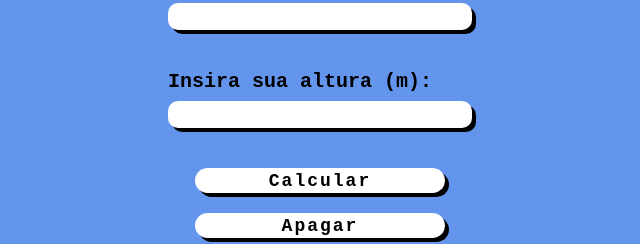
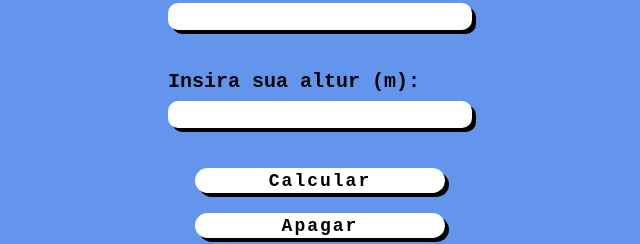
Before and after one commit to HenryKasai/IMCJS, a plain HTML site: page index.html in a window 1280 px wide. Shown: the part 264-508 px from the top of the page, 320-960 px from the left. Drawn offline with Linux system fonts and the light colour scheme.

Commit message:
Exercício resolvido

```diff
--- a/index.html
+++ b/index.html
@@ -11,7 +11,7 @@
     <form>
         <label for="massa">Insira sua massa (kg):</label>
         <input type="text" name="massa" id="massa">
-        <label for="altura">Insira sua altura (m):</label>
+        <label for="altura">Insira sua altur (m):</label>
         <input type="text" name="altura" id="altura">
         <div id="enviar">
             <button>Calcular</button>
```
